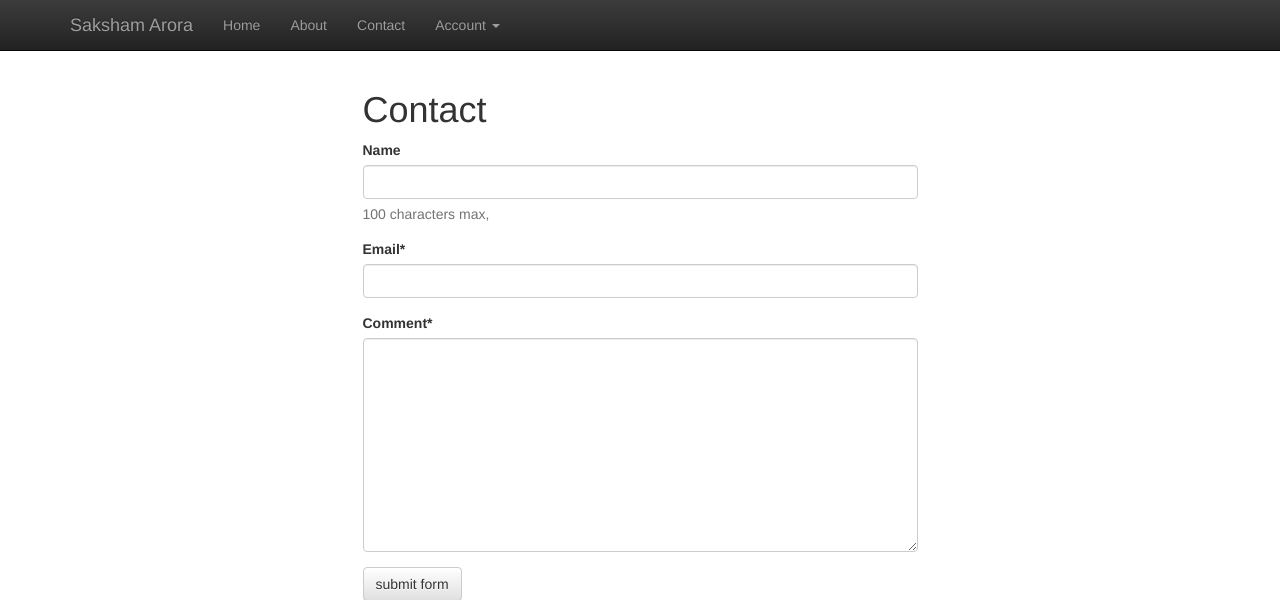
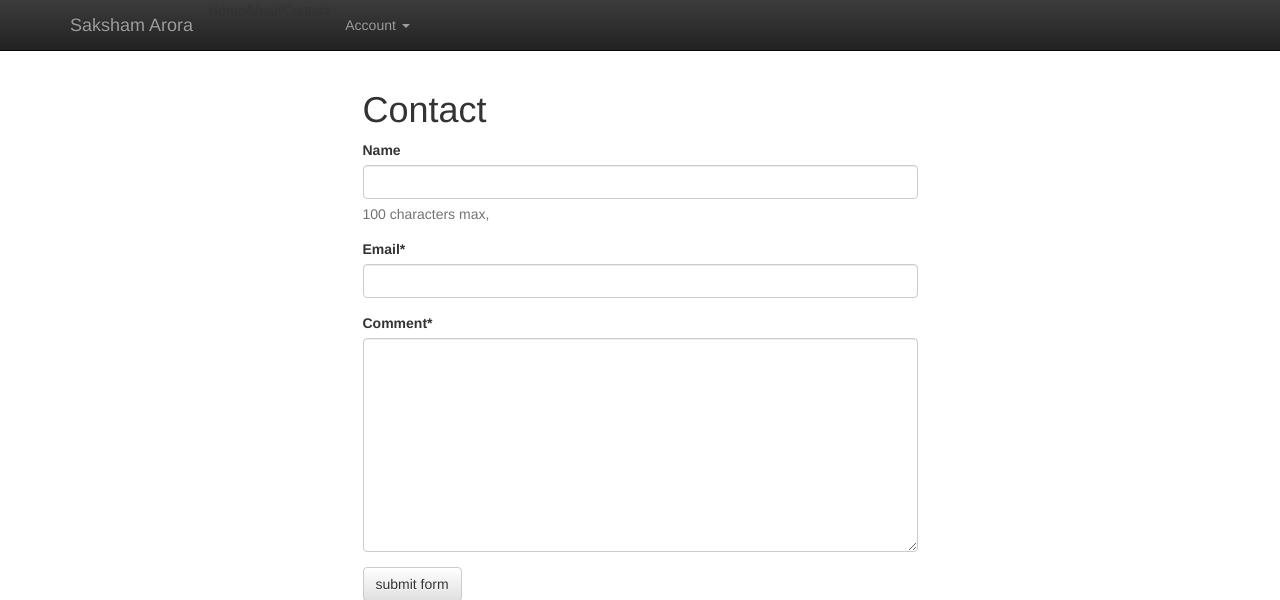
Before and after one commit to saksham-arora1796/GTA---Login-App, a Django app: page /contact/ in a window 1280 px wide. Shown: the top 600 px of the page. Run offline with Django 3.2, Linux system fonts and the light colour scheme; some libraries are stand-ins or nearby versions.

Commit message:
Authentication

```diff
--- a/GTA/profiles/templates/navbar.html
+++ b/GTA/profiles/templates/navbar.html
@@ -12,9 +12,9 @@
         </div>
         <div id="navbar" class="navbar-collapse collapse">
           <ul class="nav navbar-nav">
-            <li {% if request.path == home %} class="active" {% endif %}><a href="{% url 'home' %}">Home</a></li>
-            <li {% if request.path == about %} class="active"{% endif %}><a href="{% url 'about' %}">About</a></li>
-            <li {% if request.path == contact %} class="active"{% endif %}><a href="{% url 'contact' %}">Contact</a></li>
+            <li {% if request.path == home %} class="active" {% endif %}>{% if request.user.is_authenticated %}<a href="{% url 'home' %}">{% endif %}Home</a></li>
+            <li {% if request.path == about %} class="active"{% endif %}>{% if request.user.is_authenticated %}<a href="{% url 'about' %}">{% endif %}About</a></li>
+            <li {% if request.path == contact %} class="active"{% endif %}>{% if request.user.is_authenticated %}<a href="{% url 'contact' %}">{% endif %}Contact</a></li>
             <li class="dropdown">
               <a href="#" class="dropdown-toggle" data-toggle="dropdown" role="button" aria-haspopup="true" aria-expanded="false">Account <span class="caret"></span></a>
               <ul class="dropdown-menu">
```
Also changed, not shown: GTA/db.sqlite3.
